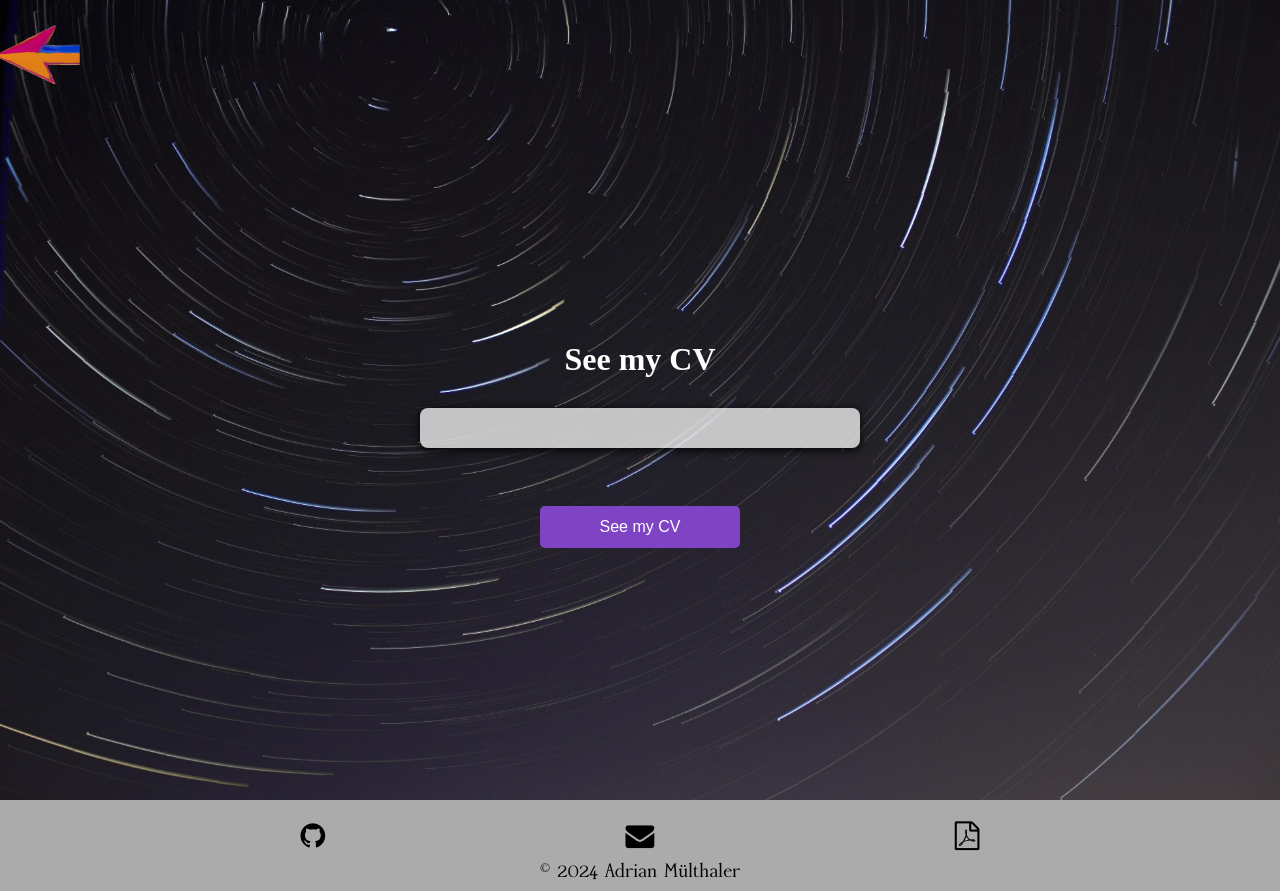
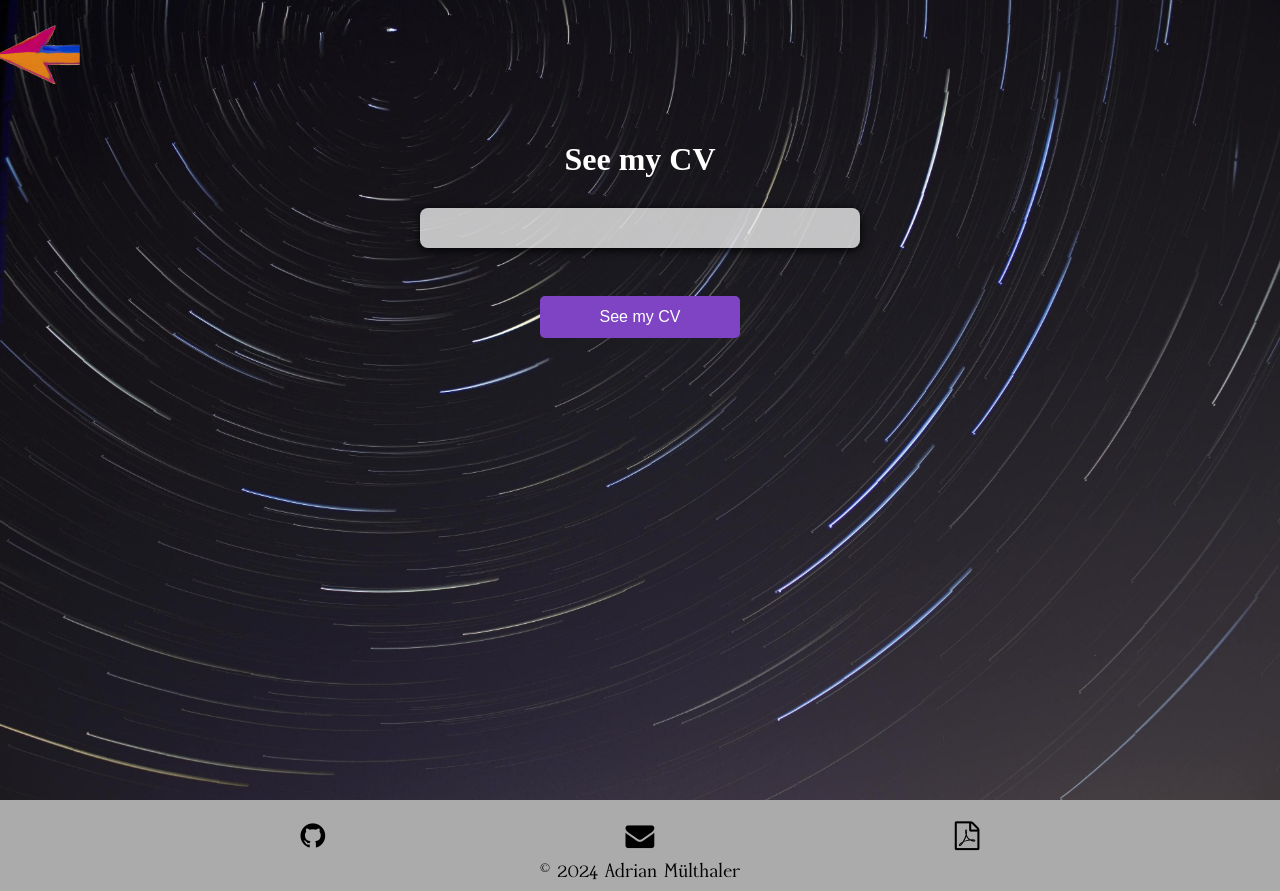
Before and after one commit to nairdanus/muelthaler.com, a Django app: page /cv/ in a window 1280 px wide. Run offline with Django 5.2, Linux system fonts and the light colour scheme.

Commit message:
fixed captcha margin top

```diff
--- a/base/templates/base/open_cv.html
+++ b/base/templates/base/open_cv.html
@@ -4,8 +4,8 @@
 {% block title %}Get my CV{% endblock %}
 
 {% block universe %}
-    <div class="name">
-    <h1 class="white">See my CV</h1>
+    <div class="cv-content">
+        <h1 class="white">See my CV</h1>
         <form class="captcha-form" method="post">
             {% csrf_token %}
             <div class="captcha-wrapper">{{ form }}</div>
--- a/static/style.css
+++ b/static/style.css
@@ -154,6 +154,14 @@ p {
     background-color: rgba(134, 134, 134, 0.74);
 }
 
+
+.cv-content{
+    position: absolute;
+    top: 15%;
+    left: 0;
+    width: 100%;
+    text-align: center;
+}
 .captcha-wrapper {
     background-color: #f7f7f7c3;
     padding: 20px;
@@ -212,7 +220,6 @@ p {
     cursor: pointer;
     font-size: 1rem;
     transition: background-color 0.3s ease;
-    margin-top: 10px;
     width: 100%;
     max-width: 200px;
     box-sizing: border-box;
```
